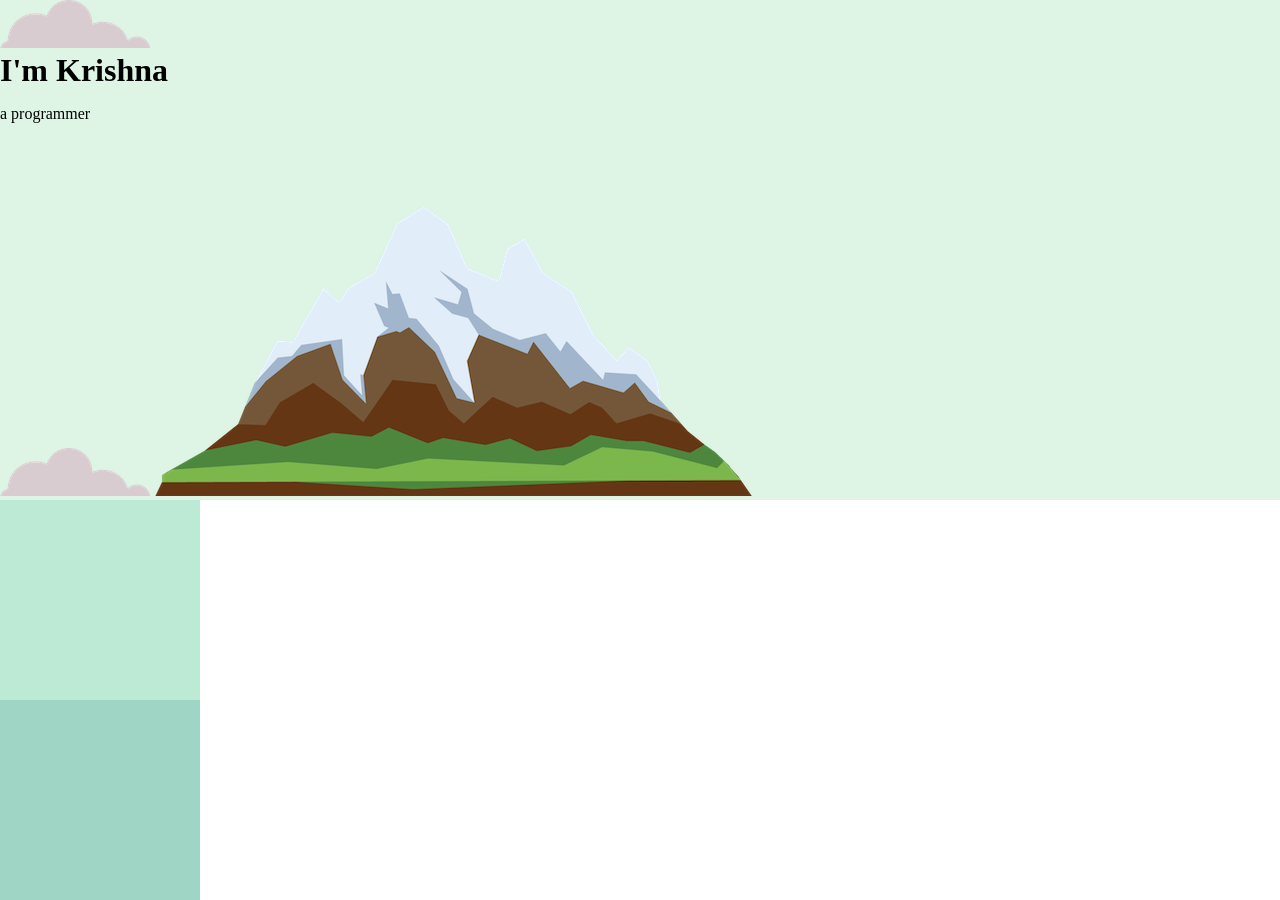
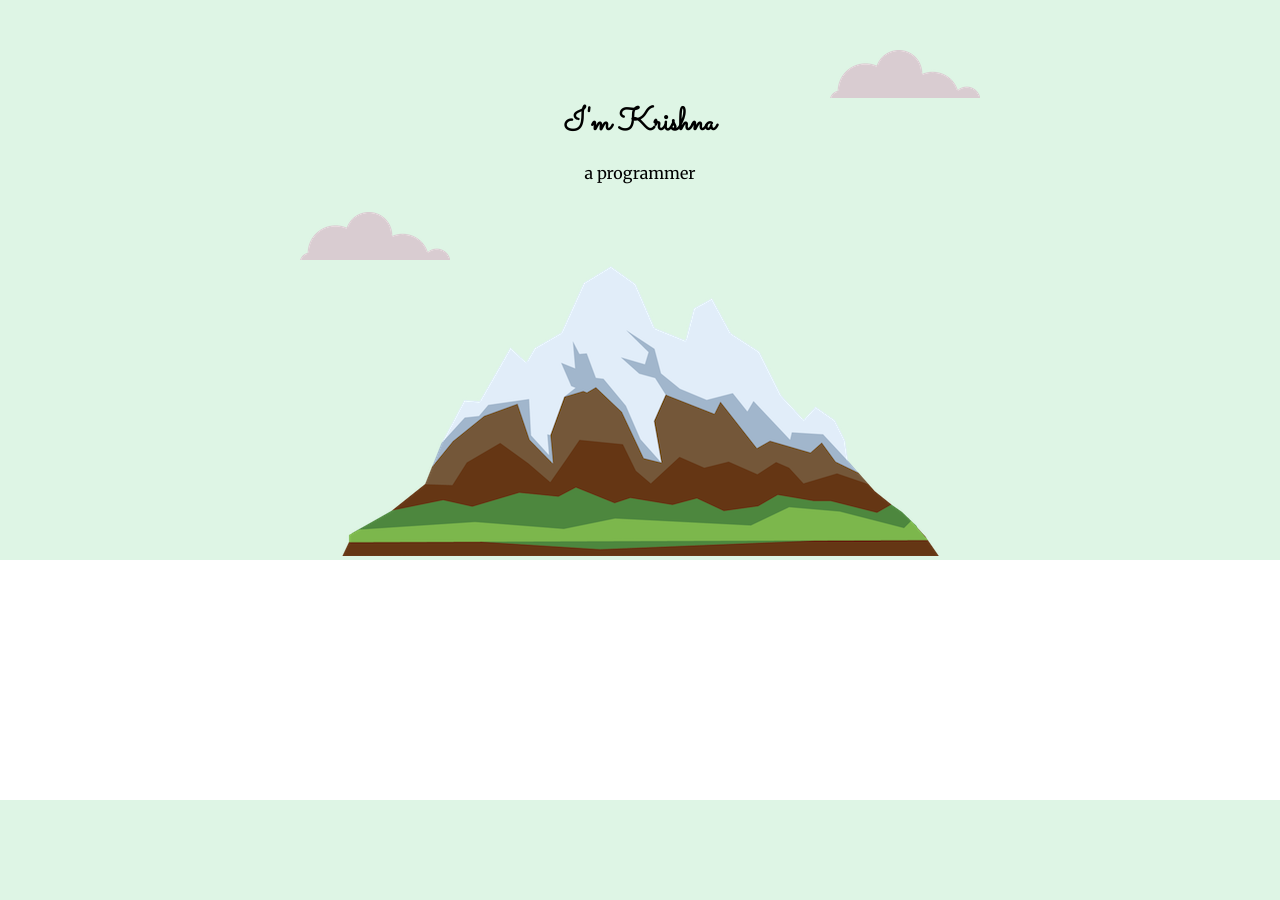
Before and after one commit to krishna102001/Web-Development, a web app: file CSS-Mysite/index.html in a window 1280 px wide. After the commit the page ends 800 px from the top, so only its background shows below. Run offline with its HTML, style and script files only (its server is not run), Linux system fonts and the light colour scheme.

Commit message:
Added font-family ,moved cloud and created random.html to experiment on CSS display and position property

```diff
--- a/CSS-Mysite/css/style.css
+++ b/CSS-Mysite/css/style.css
@@ -1,12 +1,20 @@
 body{
     margin: 0;
+    text-align: center;
+    font-family: 'Merriweather', serif;
 }
 h1{
     margin-top: 0;
     margin-bottom: 0;
+    font-family: 'Sacramento', cursive;
+}
+h2{
+    font-family: 'Montserrat', sans-serif;
 }
 .top-container{
     background-color: #DEF5E5;
+    padding-top: 100px;
+    position:relative;
 }
 .middle-container{
     background-color: #BCEAD5;
@@ -18,3 +26,13 @@ h1{
     height: 200px;
     width: 200px;
 }
+.top-cloud{
+    position: absolute;
+    top: 50px;
+    right: 300px;
+}
+.bottom-cloud{
+    position:absolute;
+    left: 300px;
+    bottom: 300px;
+}
--- a/CSS-Mysite/index.html
+++ b/CSS-Mysite/index.html
@@ -4,20 +4,24 @@
         <title>Krishna</title>
         <link rel="stylesheet" href="css/style.css">
         <link rel="icon" href="images/favicon.ico">
+        <link rel="preconnect" href="https://fonts.googleapis.com">
+        <link rel="preconnect" href="https://fonts.gstatic.com" crossorigin>
+        <link href="https://fonts.googleapis.com/css2?family=Merriweather&family=Montserrat&family=Sacramento&display=swap" rel="stylesheet">
+
     </head>
     <body>
         <div class="top-container">
-            <img src="images/cloud.png" alt="cloud-images">
+            <img class="top-cloud" src="images/cloud.png" alt="cloud-images">
             <h1>I'm Krishna</h1>
             <p>a programmer</p>
-            <img src="images/cloud.png" alt="cloud-images">
+            <img class="bottom-cloud" src="images/cloud.png" alt="cloud-images">
             <img src="images/mountain.png" alt="mountain-images">
         </div>
-        <div class="middle-container">
+        <!-- <div class="middle-container">
 
         </div>
         <div class="bottom-container">
 
-        </div>
+        </div> -->
     </body>
 </html>
```
Also changed, not shown: CSS-Mysite/css/random.css (added, +78 -0 lines), CSS-Mysite/random.html (added, +16 -0 lines).
